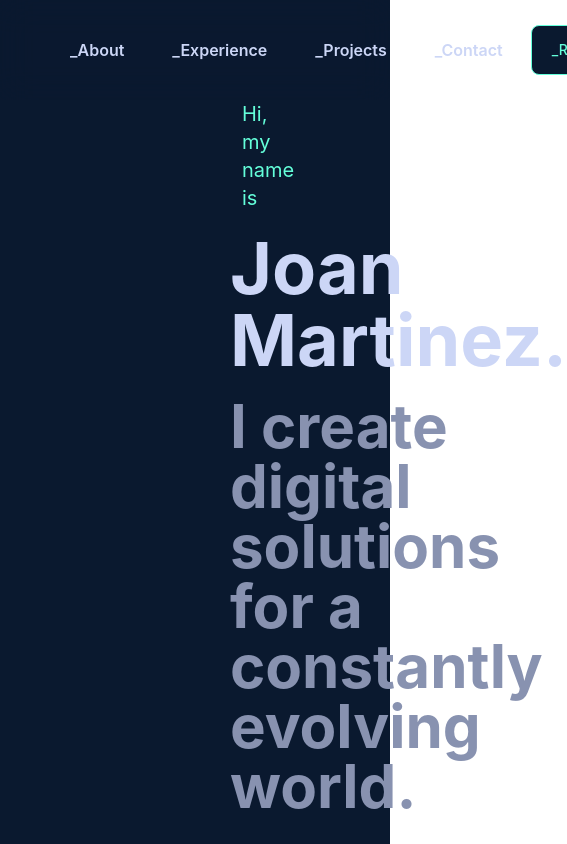
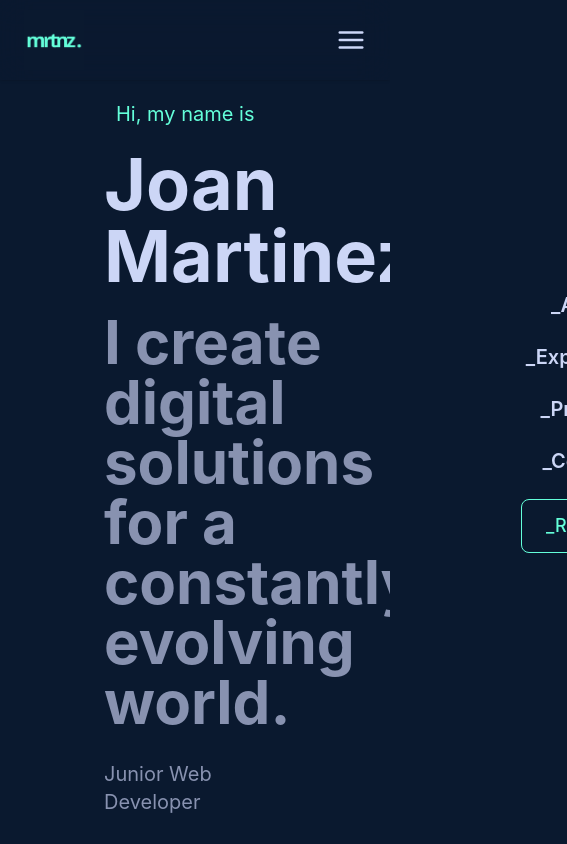
Before and after one commit to joanmrtnz/portfolio, a React (Vite) app in the folder my-portfolio/: page / in a window 390 px wide. Shown: the top 844 px of the page, 567 px wide, since content can reach past the window. Built offline with nearby package versions, Linux system fonts and the light colour scheme.

Commit message:
add movile nav on Header.jsx

```diff
--- a/my-portfolio/index.html
+++ b/my-portfolio/index.html
@@ -2,10 +2,10 @@
 <html lang="en">
   <head>
     <meta charset="UTF-8" />
-    <link rel="icon" type="image/svg+xml" href="/vite.svg" />
+    <link rel="icon" type="image/svg+xml" href="/favicon.ico" />
     <meta name="viewport" content="width=device-width, initial-scale=1.0" />
     <link href="/src/App.css" rel="stylesheet">
-    <title>Dev Portfolio</title>
+    <title>Joan Martinez</title>
   </head>
   <body>
     <div id="root"></div>
--- a/my-portfolio/src/App.jsx
+++ b/my-portfolio/src/App.jsx
@@ -10,7 +10,7 @@
   return (
     <div className="min-h-screen bg-[var(--navy)]">
       <Header />
-      <main className="px-[150px]">
+      <main className="px-6 sm:px-12 md:px-24 lg:px-32 xl:px-[150px]">
         <Hero />
         <About />
         <Experience />
--- a/my-portfolio/src/components/Header.jsx
+++ b/my-portfolio/src/components/Header.jsx
@@ -1,19 +1,57 @@
+import { useState, useEffect } from "react";
+import { FiMenu, FiX } from "react-icons/fi";
 
 export default function Header() {
+  const [menuOpen, setMenuOpen] = useState(false);
+
+
+  useEffect(() => {
+    if (menuOpen) {
+      document.body.classList.add("overflow-hidden");
+    } else {
+      document.body.classList.remove("overflow-hidden");
+    }
+  }, [menuOpen]);
+
   return (
-    <header className="backdrop-blur-lg bg-[var(--navy)]/70 fixed top-0 w-full z-50 px-[50px] ">
-      <nav className="h-[100px] container mx-auto flex justify-between items-center font-semibold text-s/7">
-        <a href="#home"><img src="/page_logo.png" height='80px' width='80px' alt="website logo" /></a>
-        <ul className="flex items-center text-left space-x-1">
-          <li><a href="#about" className="text-[var(--lightest-slate)] hover:text-[var(--green)] px-5 py-2.5 me-1 mb-2 ">_About</a></li>
-          <li><a href="#experience" className="text-[var(--lightest-slate)] hover:text-[var(--green)] px-5 py-2.5 me-1 mb-2 ">_Experience</a></li>
-          <li><a href="#projects" className="text-[var(--lightest-slate)] hover:text-[var(--green)] px-5 py-2.5 me-1 mb-2">_Projects</a></li>
-          <li><a href="#contact" className="text-[var(--lightest-slate)] hover:text-[var(--green)] px-5 py-2.5 me-1 mb-2">_Contact</a></li>
-          <button type="button"
-            className="text-[var(--green)] bg-[var(--navy)] hover:text-[var(--white)] border border-[var(--green)] focus:ring-[var(--green)] focus:outline-none hover:shadow-lg  hover:shadow-green-500/50  font-medium rounded-lg text-sm px-5 py-3.5"
+    <header className="backdrop-blur-lg bg-[var(--navy)]/70 fixed top-0 w-full z-50 px-6 md:px-[50px] shadow-sm">
+      <nav className="h-[80px] container mx-auto flex justify-between items-center font-semibold text-s/7">
+
+        <a href="#home">
+          <img src="/page_logo.png" height="60px" width="60px" alt="website logo" />
+        </a>
+
+        <button
+          className="md:hidden text-[var(--lightest-slate)] text-3xl"
+          onClick={() => setMenuOpen(true)}
+        >
+          <FiMenu />
+        </button>
+
+        <div
+          className={`fixed top-0 left-0 w-screen h-screen bg-[var(--navy)] flex flex-col items-center justify-center gap-6 text-xl transition-transform duration-300 ${
+            menuOpen ? "translate-x-0" : "translate-x-full"
+          } md:hidden`}
+        >
+
+          <button
+            className="absolute top-6 right-6 text-[var(--lightest-slate)] text-4xl"
+            onClick={() => setMenuOpen(false)}
+          >
+            <FiX />
+          </button>
+
+          <a href="#about" onClick={() => setMenuOpen(false)} className="text-[var(--lightest-slate)] hover:text-[var(--green)]">_About</a>
+          <a href="#experience" onClick={() => setMenuOpen(false)} className="text-[var(--lightest-slate)] hover:text-[var(--green)]">_Experience</a>
+          <a href="#projects" onClick={() => setMenuOpen(false)} className="text-[var(--lightest-slate)] hover:text-[var(--green)]">_Projects</a>
+          <a href="#contact" onClick={() => setMenuOpen(false)} className="text-[var(--lightest-slate)] hover:text-[var(--green)]">_Contact</a>
+          <button
+            type="button"
+            onClick={() => setMenuOpen(false)}
+            className="text-[var(--green)] bg-[var(--navy)] border border-[var(--green)] focus:outline-none hover:shadow-lg hover:shadow-green-500/50 font-medium rounded-lg text-lg px-6 py-3"
           >_Resume</button>
+        </div>
 
-        </ul>
       </nav>
     </header>
   );
```
